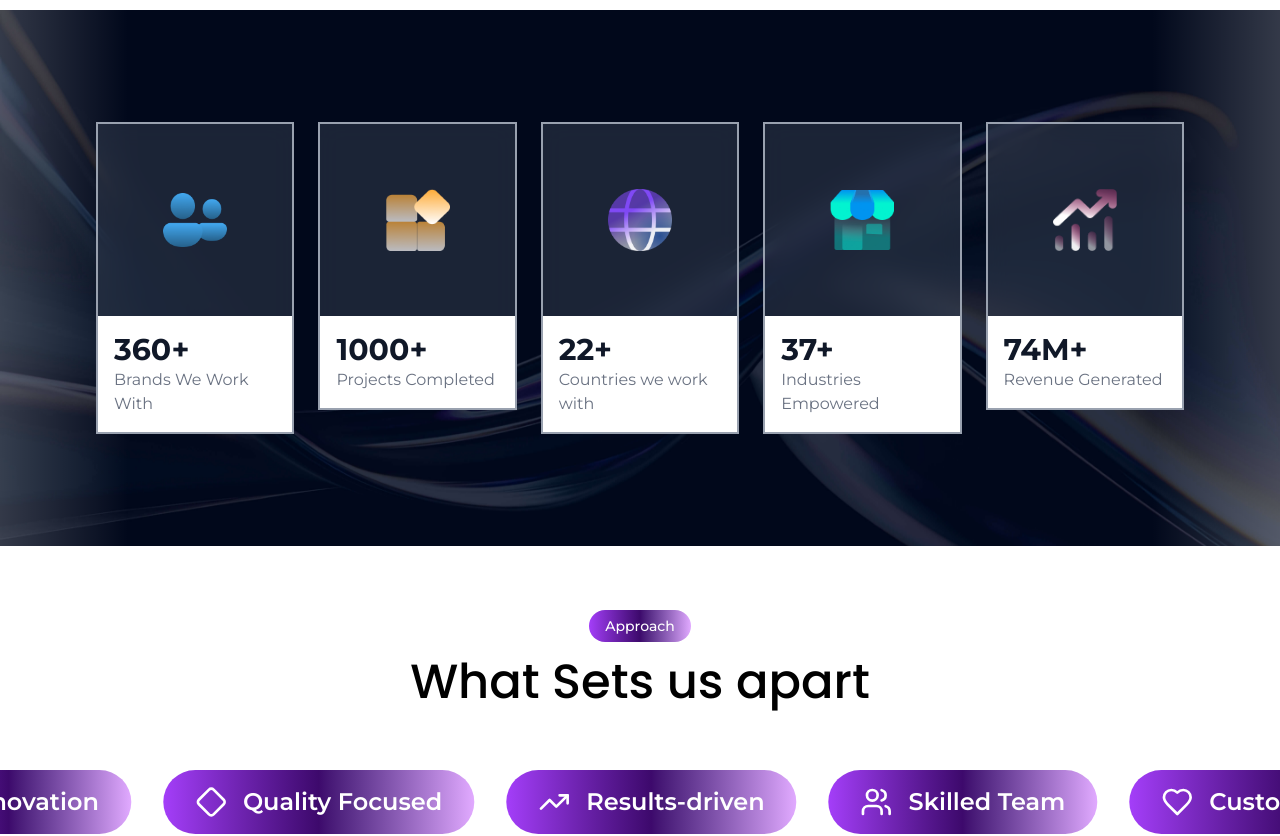
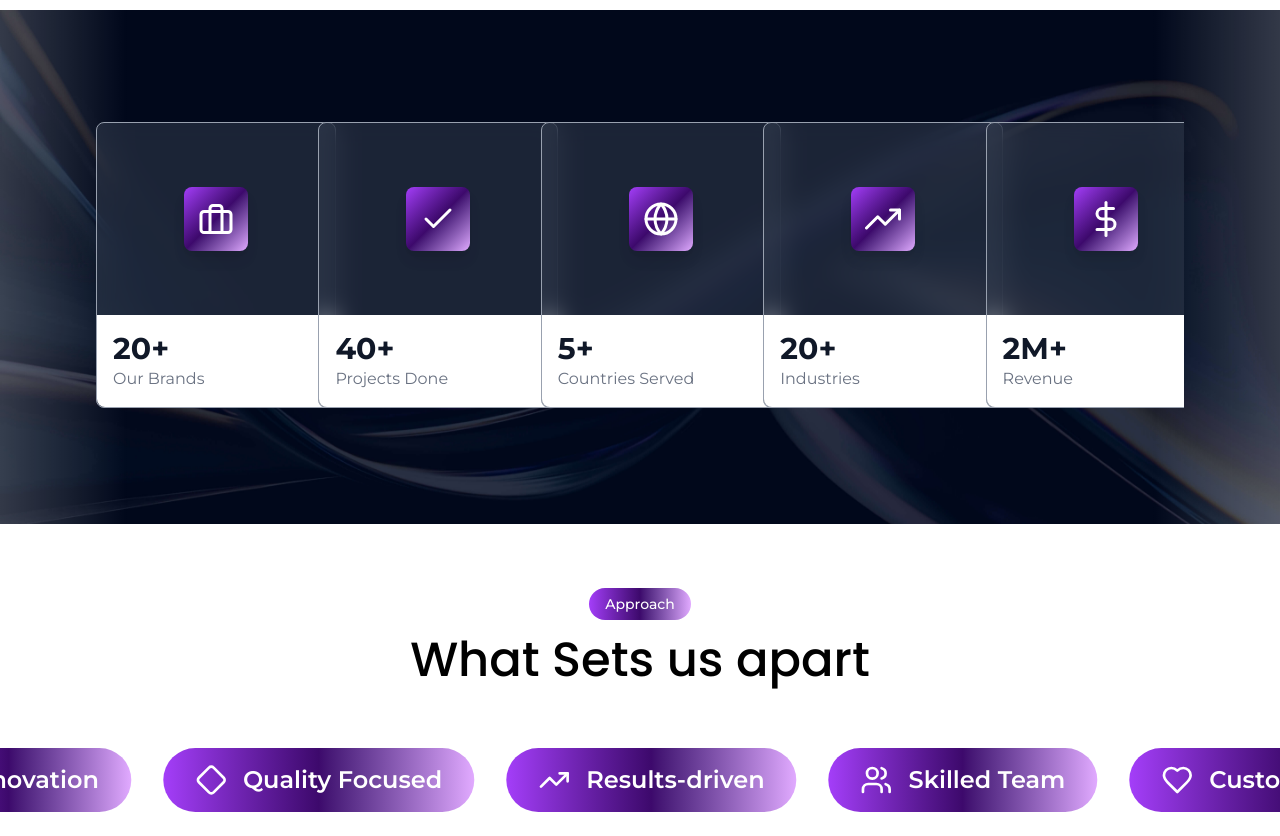
Before and after one commit to dappssolution/Dapps-solution-web-next.js, a Next.js app: page /about in a window 1280 px wide. Shown: the part 1020-1856 px from the top of the page. Built offline with nearby package versions, Linux system fonts and the light colour scheme.

Commit message:
Final Changes

```diff
--- a/src/components/aboutBoxes.tsx
+++ b/src/components/aboutBoxes.tsx
@@ -1,19 +1,19 @@
 'use client'
 
-import Image from 'next/image'
 // Removed unused Suspense import after fallback cleanup
 import { useLanguage } from "@/contexts/LanguageContext"
 import React from 'react';
+// Import react-icons for box icons
+import { FiBriefcase, FiCheck, FiGlobe, FiTrendingUp, FiDollarSign, FiSmile } from "react-icons/fi";
 
 // Separate client component for interactive cards
 
 const InteractiveCard = ({
-  imageSrc,
   imageAlt,
   title,
   description,
 }: {
-  imageSrc: string;
+  // imageSrc removed
   imageAlt: string;
   title: React.ReactNode;
   description: string;
@@ -40,25 +40,22 @@ const InteractiveCard = ({
   return (
 
     <div
-      className="flex flex-col relative z-30 border-2 border-gray-400 bg-gray-700/50 backdrop-blur-md transition-all duration-300 ease-out "
+      className="flex flex-col relative z-30 border rounded-[8px] border-gray-400 bg-gray-700/50 backdrop-blur-md transition-all duration-300 ease-out "
       onMouseMove={handleMouseMove}
       onMouseLeave={handleMouseLeave}
       style={{ transformStyle: 'preserve-3d' }}
     >
       <div className="p-8 lg:p-16 flex justify-center items-center mb-0">
-        <div className="w-12 h-12 lg:w-16 lg:h-16 flex items-center justify-center">
-          <Image
-            src={imageSrc}
-            alt={imageAlt}
-            width={90}
-            height={90}
-            className="object-cover"
-            priority={true}
-            loading="eager"
-          />
+        <div className="w-12 h-12 lg:w-16 lg:h-16 flex items-center justify-center rounded-[8px] bg-gradient-to-br from-[#A43EF9] via-[#3D096C] to-[#E1AAFF] shadow-lg">
+          {imageAlt === "Brands We Work With" && <FiBriefcase className="text-white text-3xl lg:text-4xl" />}
+          {imageAlt === "Projects Completed" && <FiCheck className="text-white text-3xl lg:text-4xl" />}
+          {imageAlt === "Countries we work with" && <FiGlobe className="text-white text-3xl lg:text-4xl" />}
+          {imageAlt === "Brands scaled with us" && <FiTrendingUp className="text-white text-3xl lg:text-4xl" />}
+          {imageAlt === "Revenue Generated" && <FiDollarSign className="text-white text-3xl lg:text-4xl" />}
+          {imageAlt === "Happy Clients" && <FiSmile className="text-white text-3xl lg:text-4xl" />}
         </div>
       </div>
-      <div className="bg-white p-4 lg:p-4 h-[80px] lg:h-auto flex flex-col justify-center">
+      <div className="bg-white p-4 lg:p-4 h-[80px] lg:h-auto flex flex-col justify-center rounded-b-[8px]">
         <h3 className={`text-xl lg:text-3xl font-bold text-gray-900 font-poppins`}>{title}</h3>
         <p className="text-sm lg:text-base text-gray-500">{description}</p>
       </div>
@@ -74,42 +71,42 @@ export default function AboutBoxes() {
     {
       imageSrc: "/images/work-one.png",
       imageAlt: "Brands We Work With",
-      value: 360,
+      value: 20,
       suffix: "",
       description: t('about.boxes.brands')
     },
     {
       imageSrc: "/images/work-two.png",
       imageAlt: "Projects Completed",
-      value: 1000,
+      value: 40,
       suffix: "",
       description: t('about.boxes.projects')
     },
     {
       imageSrc: "/images/work-three.png",
       imageAlt: "Countries we work with",
-      value: 22,
+      value: 5,
       suffix: "",
       description: t('about.boxes.countries')
     },
     {
       imageSrc: "/images/work-four.png",
       imageAlt: "Brands scaled with us",
-      value: 37,
+      value: 20,
       suffix: "",
       description: t('about.boxes.scaled')
     },
     {
       imageSrc: "/images/work-five.png",
       imageAlt: "Revenue Generated",
-      value: "74M",
+      value: "2M",
       suffix: "",
       description: t('about.boxes.revenue')
     },
     {
       imageSrc: "/images/work-one.png",
       imageAlt: "Happy Clients",
-      value: 1200,
+      value: 45,
       suffix: "",
       description: t('about.boxes.clients'),
       className: "block lg:hidden"
@@ -117,7 +114,7 @@ export default function AboutBoxes() {
   ];
 
   return (
-    <div className="relative py-16 lg:py-28 flex justify-center items-center w-full   px-4 md:px-16 lg:px-24 overflow-hidden"
+    <div className="relative pt-16 lg:py-28 flex justify-center items-center w-full   px-4 md:px-16 lg:px-24 overflow-hidden"
     style={{
   backgroundImage: "url('/work-bg.jpg')",
   backgroundSize: 'cover',
@@ -125,7 +122,6 @@ export default function AboutBoxes() {
   backgroundRepeat: 'no-repeat',
 }}
 >
-
 
       {/* Shadow effects */}
       <div className="absolute left-0 top-0 bottom-0 w-32 z-10">
@@ -136,14 +132,32 @@ export default function AboutBoxes() {
       </div>
 
       <div className="container mx-auto">
-        <div className="grid grid-cols-2 md:grid-cols-2 lg:grid-cols-5 gap-4 sm:gap-6">
+        <div
+          className="flex gap-4 sm:gap-6 overflow-x-auto hide-scrollbar pb-4 lg:pb-0 lg:grid lg:grid-cols-5"
+          style={{
+            scrollbarWidth: 'none',
+            msOverflowStyle: 'none',
+            overflowY: 'hidden',
+          }}
+        >
           {cards.map((card, index) => {
-            // Format number and + placement, always as suffix
             const displayValue = <span dir="ltr">{card.value}+</span>;
             return (
-              <div key={index} className={index === 5 ? "block lg:hidden" : ""}>
+              <div
+                key={index}
+                className={index === 5 ? "block lg:hidden" : "about-box-square"}
+                style={{
+                  width: '260px',
+                  minWidth: '260px',
+                  height: '260px',
+                  maxWidth: '100%',
+                  display: index === 5 ? undefined : 'flex',
+                  flexDirection: 'column',
+                  alignItems: 'stretch',
+                  borderRadius: '8px',
+                }}
+              >
                 <InteractiveCard
-                  imageSrc={card.imageSrc}
                   imageAlt={card.imageAlt}
                   title={displayValue}
                   description={card.description}
@@ -152,6 +166,28 @@ export default function AboutBoxes() {
             );
           })}
         </div>
+          <style>{`
+          .hide-scrollbar {
+            scrollbar-width: none !important;
+            -ms-overflow-style: none !important;
+          }
+          .hide-scrollbar::-webkit-scrollbar {
+            display: none !important;
+          }
+          .about-box-square {
+            width: 240px !important;
+            min-width: 240px !important;
+            height: 290px !important;
+            border-radius: 8px; !important;
+          }
+          @media (max-width: 640px) {
+            .about-box-square {
+              width: 180px !important;
+              min-width: 180px !important;
+              height: 180px !important;
+            }
+          }
+        `}</style>
       </div>
     </div>
   );
--- a/src/components/career/FullDepartmentSection.tsx
+++ b/src/components/career/FullDepartmentSection.tsx
@@ -65,7 +65,7 @@ export default function FullDepartmentSection({
                 {/* Apply now button for mobile, always below description, always visible */}
                 <div className="block md:hidden mt-4 w-full">
                   <a
-                    href={`mailto:info@brandbik.com?subject=Application for ${encodeURIComponent(job.title)}`}
+                    href={`mailto:info@dappssolutions.com?subject=Application for ${encodeURIComponent(job.title)}`}
                     className="w-full justify-center text-white bg-black hover:bg-gray-900 flex items-center group/apply transition-all duration-200 px-4 py-3 rounded-lg text-center font-medium text-lg"
                     target="_blank"
                     rel="noopener noreferrer"
@@ -78,7 +78,7 @@ export default function FullDepartmentSection({
               {/* Desktop button, right aligned */}
               <div className="hidden md:flex md:mt-0 md:ml-6 flex-shrink-0 w-full md:w-auto">
                 <a
-                  href={`mailto:info@brandbik.com?subject=Application for ${encodeURIComponent(job.title)}`}
+                  href={`mailto:info@dappssolutions.com?subject=Application for ${encodeURIComponent(job.title)}`}
                   className="w-full md:w-auto justify-center text-gray-600 hover:text-black flex items-center group/apply transition-all duration-200 hover:bg-black hover:text-white px-4 py-2 rounded-md border border-gray-300 md:border-0 text-center"
                   target="_blank"
                   rel="noopener noreferrer"
--- a/src/components/clientReview.tsx
+++ b/src/components/clientReview.tsx
@@ -13,6 +13,7 @@ type Item = {
   roleKey: string;
   quoteKey: string;
 };
+
 
 const ITEMS: Item[] = [
   {
--- a/src/contexts/LanguageContext.tsx
+++ b/src/contexts/LanguageContext.tsx
@@ -219,13 +219,13 @@ export function LanguageProvider({ children }: { children: ReactNode }) {
       // Footer Navigation
       'footer.tagline': 'Delivering Technological Excellence and Innovation to Businesses Worldwide — With Presence in India, Saudi Arabia & the UK',
       'footer.pages': 'Pages',
-      'footer.brandbik' : 'BRANDBIK LLP' ,
+
       'footer.home': 'Home',
       'footer.aboutUs': 'About us',
       'footer.works': 'Works',
       'footer.contactUs': 'Contact Us',
       'footer.contactInfo': 'Contact Us',
-      'footer.copyright': '© {year} Brandbik. All rights reserved.',
+      'footer.copyright': '© {year} DApps Solutions. All rights reserved.',
       'footer.privacyPolicy': 'Privacy Policy',
       'footer.termsOfService': 'Terms of Service',
       'footer.cookiePolicy': 'Cookie Policy',
@@ -237,13 +237,14 @@ export function LanguageProvider({ children }: { children: ReactNode }) {
       // Team Description
       'team.description.text': "We're a cross-disciplinary team of strategists, designers, developers, and storytellers. What brings us together is a shared belief",
 
-      // About Boxes
-      'about.boxes.brands': 'Brands We Work With',
-      'about.boxes.projects': 'Projects Completed',
-      'about.boxes.countries': 'Countries we work with',
-      'about.boxes.scaled': 'Industries Empowered',
-      'about.boxes.revenue': 'Revenue Generated',
-      'about.boxes.clients': 'Happy Clients',
+    // About Boxes
+'about.boxes.brands': 'Our Brands',
+'about.boxes.projects': 'Projects Done',
+'about.boxes.countries': 'Countries Served',
+'about.boxes.scaled': 'Industries',
+'about.boxes.revenue': 'Revenue',
+'about.boxes.clients': 'Clients',
+
 
       // Approach Section
       'approach.badge': 'Approach',
```
Also changed, not shown: src/components/career/DepartmentSection.tsx (+32 -29 lines), src/components/header.tsx (+9 -7 lines), src/components/services.tsx (+5 -15 lines).
